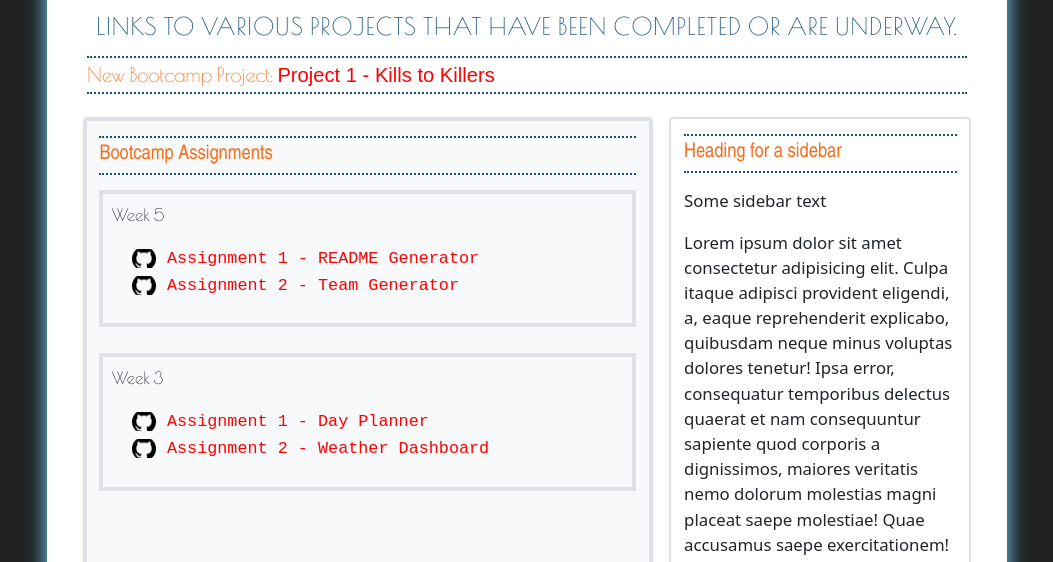
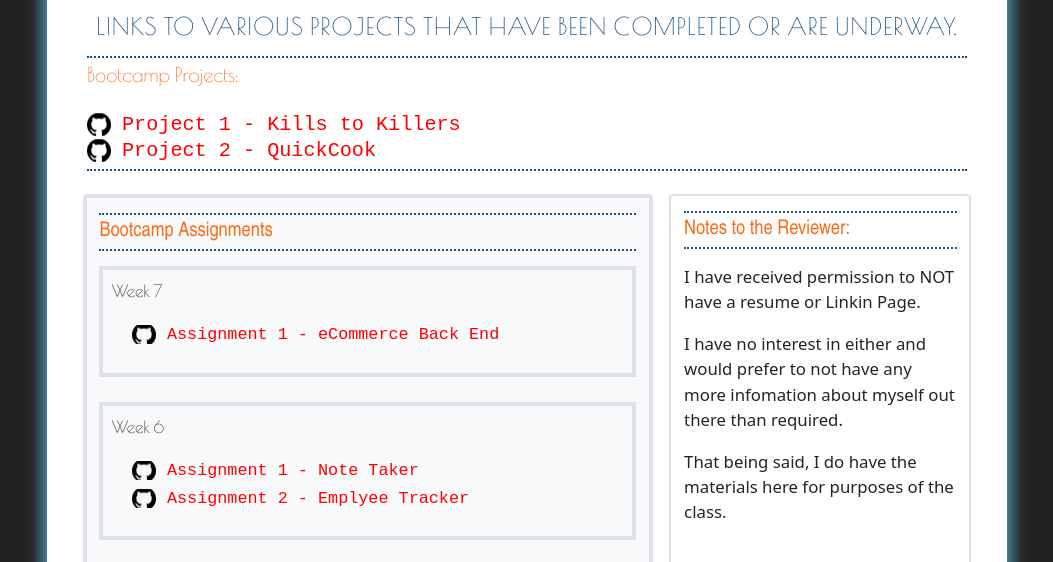
Before and after one commit to wreising/Bootcamp_Portfolio, a plain HTML site: page index.html in a window 1280 px wide. Shown: the part 159-721 px from the top of the page, without its empty margins (113-1166 px from the left). Drawn offline with nearby package versions, Linux system fonts and the light colour scheme.

Commit message:
updates for homework

```diff
--- a/css/style.css
+++ b/css/style.css
@@ -81,6 +81,18 @@ a[href^="https://github"] {
   padding-left: 35px;
 }
 
+a[href^="https://bootcamp"] {
+  font-family: "Courier New", monospace;
+  background: url(../images/github.png) no-repeat left center;
+  padding-left: 35px;
+}
+
+a[href^="https://wreising"] {
+  font-family: "Courier New", monospace;
+  background: url(../images/github.png) no-repeat left center;
+  padding-left: 35px;
+}
+
 a[href^="https://uci"] {
   font-family: "Courier New", monospace;
   background: url(../images/gitlab.png) no-repeat left center;
--- a/index.html
+++ b/index.html
@@ -18,7 +18,7 @@
     font-family: 'Poiret One', cursive;
   }
   </style>
-  <title>Week 1 - Homework 2</title>
+  <title>Portfolio</title>
 
 <header>
   <h1>Coding Bootcamp Personal Portfolio</h1>
@@ -53,13 +53,31 @@
 
   <div>
     <h1 class="poiret">Links to various projects that have been completed or are underway.</h1>
-    <h2 class="poiret">New Bootcamp Project: <a href="https://wreising.github.io/Kills-to-Killers/" target="_blank" class="tool" title="My Tech Blog">Project 1 - Kills to Killers</a></h2>
+    <h2 class="poiret">Bootcamp Projects:<br><br>
+      <a href="https://wreising.github.io/Kills-to-Killers/" target="_blank" class="tool" title="My Tech Blog">Project 1 - Kills to Killers</a><br>
+      <a href="https://bootcamp-project-2-quickcook.herokuapp.com/index.html" target="_blank" class="tool" title="My Tech Blog">Project 2 - QuickCook</a></h2>
   </div>
 
   <div class="row justify-content-center">
     <div class="col-md border border-4 rounded bg-light m-2">
       <h2>Bootcamp Assignments</h2>
-      <div class="border border-4 bg-light text-dark p-2 poiret">
+        <div class="border border-4 bg-light text-dark p-2 poiret">
+        <p>Week 7</p>
+        <ul>
+          <li><a href="https://github.com/wreising/Week_7-Homework_1-E-Commerce-Back-End" target="_blank" class="tool" title="eCommerce Back End">Assignment 1 - eCommerce Back End</a></li>
+        </ul>
+        </div>
+        <br>
+        <div class="border border-4 bg-light text-dark p-2 poiret">
+        <p>Week 6</p>
+         <ul>
+          <li><a href="https://bootcamp-note-taker-01.herokuapp.com/" target="_blank" class="tool"
+              title="Note Taker">Assignment 1 - Note Taker</a></li>
+           <li><a href="https://github.com/wreising/Week_6-Homework_2-Employee_Tracker" target="_blank" class="tool" title="Employee Tracker">Assignment 2 - Emplyee Tracker</a></li>
+         </ul>
+        </div>
+         <br>
+        <div class="border border-4 bg-light text-dark p-2 poiret">
         <p>Week 5</p>
         <ul>
           <li><a href="https://github.com/wreising/Week_5-Homework_1"target="_blank" class="tool" title="README Generator">Assignment 1 - README Generator</a></li>
@@ -76,14 +94,13 @@
               title="Weather Dahsboard">Assignment 2 - Weather Dashboard</a></li>
         </ul>
       </div>
+      <br>
     </div>
     <div class="col-md-4 border border-2 rounded m-2">
-    <h2>Heading for a sidebar</h2>
-      <p>Some sidebar text</p>
-      <p>Lorem ipsum dolor sit amet consectetur adipisicing elit. Culpa itaque adipisci provident eligendi, a, eaque
-        reprehenderit explicabo, quibusdam neque minus voluptas dolores tenetur! Ipsa error, consequatur temporibus
-        delectus quaerat et nam consequuntur sapiente quod corporis a dignissimos, maiores veritatis nemo dolorum
-        molestias magni placeat saepe molestiae! Quae accusamus saepe exercitationem!</p>
+    <h2>Notes to the Reviewer:</h2>
+      <p>I have received permission to NOT have a resume or Linkin Page.</p>
+      <p>I have no interest in either and would prefer to not have any more infomation about myself out there than required.</p>
+      <p>That being said, I do have the materials here for purposes of the class.</p>
     </div>
   </div>
 
```
